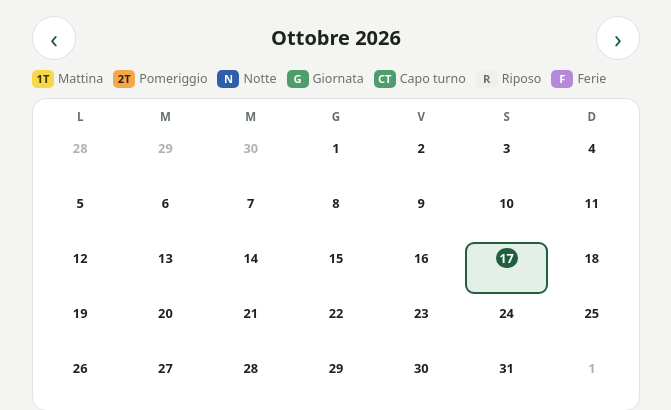
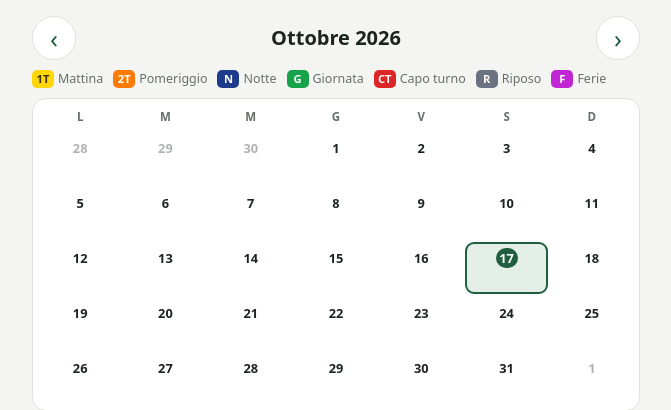
Before and after one commit to giuliaspann/Sarco-4.0, a Django app: page /turni/miei/ in a window 1280 px wide. Shown: the part 54-464 px from the top of the page, without its empty margins (304-975 px from the left). Run offline with Django 5.2, Linux system fonts and the light colour scheme; a user stored in the database is signed in; tables that the repository leaves empty hold one stand-in row (values such as "Sample post"); data that the repository does not hold is empty.

Commit message:
Calendario: colori pieni e ben distinti per ogni sigla, capo turno in rosso, riposo visibile
Co-Authored-By: Claude Opus 5.5 <noreply@anthropic.com>

```diff
--- a/turni/models.py
+++ b/turni/models.py
@@ -155,7 +155,7 @@ class Turno(models.Model):
             Fascia.POMERIGGIO: 'f-pomeriggio',
             Fascia.NOTTE: 'f-notte',
             Fascia.GIORNALIERO: 'f-giorno',
-            Fascia.ALTRO: 'f-giorno',
+            Fascia.ALTRO: 'f-capo',
             Fascia.FERIE: 'f-ferie',
             Fascia.PERMESSO: 'f-ferie',
         }.get(self.fascia, 'f-riposo')
--- a/turni/static/turni/app.css
+++ b/turni/static/turni/app.css
@@ -272,12 +272,14 @@ textarea { width: 100%; font: inherit; padding: 10px 12px; border-radius: 10px;
 }
 
 /* ------------------------------------------------ calendario */
-.f-mattina { background: #f6d84a; color: #3d3200; }
-.f-pomeriggio { background: #f4a64a; color: #3f2300; }
-.f-notte { background: #2f5fa8; color: #fff; }
-.f-giorno { background: #4f9c6c; color: #fff; }
-.f-riposo { background: var(--altro); color: var(--tenue); }
-.f-ferie { background: #b48ad8; color: #fff; }
+/* un colore pieno e diverso per ogni sigla, leggibile anche al sole */
+.f-mattina { background: #ffd60a; color: #3a2f00; }
+.f-pomeriggio { background: #ff7a00; color: #fff; }
+.f-notte { background: #1e3a8a; color: #fff; }
+.f-giorno { background: #16a34a; color: #fff; }
+.f-capo { background: #dc2626; color: #fff; }
+.f-riposo { background: #6b7280; color: #fff; }
+.f-ferie { background: #c026d3; color: #fff; }
 
 .naviga.mese { margin-bottom: 10px; }
 .legenda { list-style: none; padding: 0; margin: 0 0 10px; display: flex; flex-wrap: wrap; gap: 4px 10px; font-size: .78rem; color: var(--tenue); }
@@ -299,10 +301,12 @@ textarea { width: 100%; font: inherit; padding: 10px 12px; border-radius: 10px;
 .cal-sigla { font-size: .78rem; font-weight: 800; border-radius: 6px; width: 86%; text-align: center; padding: 3px 0; }
 
 .dettaglio-giorno { border-left-width: 6px; }
-.f-mattina-bordo { border-left-color: #f6d84a; }
-.f-pomeriggio-bordo { border-left-color: #f4a64a; }
-.f-notte-bordo { border-left-color: #2f5fa8; }
-.f-giorno-bordo { border-left-color: #4f9c6c; }
-.f-ferie-bordo { border-left-color: #b48ad8; }
+.f-mattina-bordo { border-left-color: #ffd60a; }
+.f-pomeriggio-bordo { border-left-color: #ff7a00; }
+.f-notte-bordo { border-left-color: #1e3a8a; }
+.f-giorno-bordo { border-left-color: #16a34a; }
+.f-capo-bordo { border-left-color: #dc2626; }
+.f-riposo-bordo { border-left-color: #6b7280; }
+.f-ferie-bordo { border-left-color: #c026d3; }
 h2.grande { font-size: 1.2rem; margin: 2px 0 6px; }
 .azioni-giorno { display: grid; gap: 8px; margin-top: 10px; }
--- a/turni/templates/turni/miei_turni.html
+++ b/turni/templates/turni/miei_turni.html
@@ -12,7 +12,7 @@
   <li><i class="f-pomeriggio">2T</i>Pomeriggio</li>
   <li><i class="f-notte">N</i>Notte</li>
   <li><i class="f-giorno">G</i>Giornata</li>
-  <li><i class="f-giorno">CT</i>Capo turno</li>
+  <li><i class="f-capo">CT</i>Capo turno</li>
   <li><i class="f-riposo">R</i>Riposo</li>
   <li><i class="f-ferie">F</i>Ferie</li>
 </ul>
```
